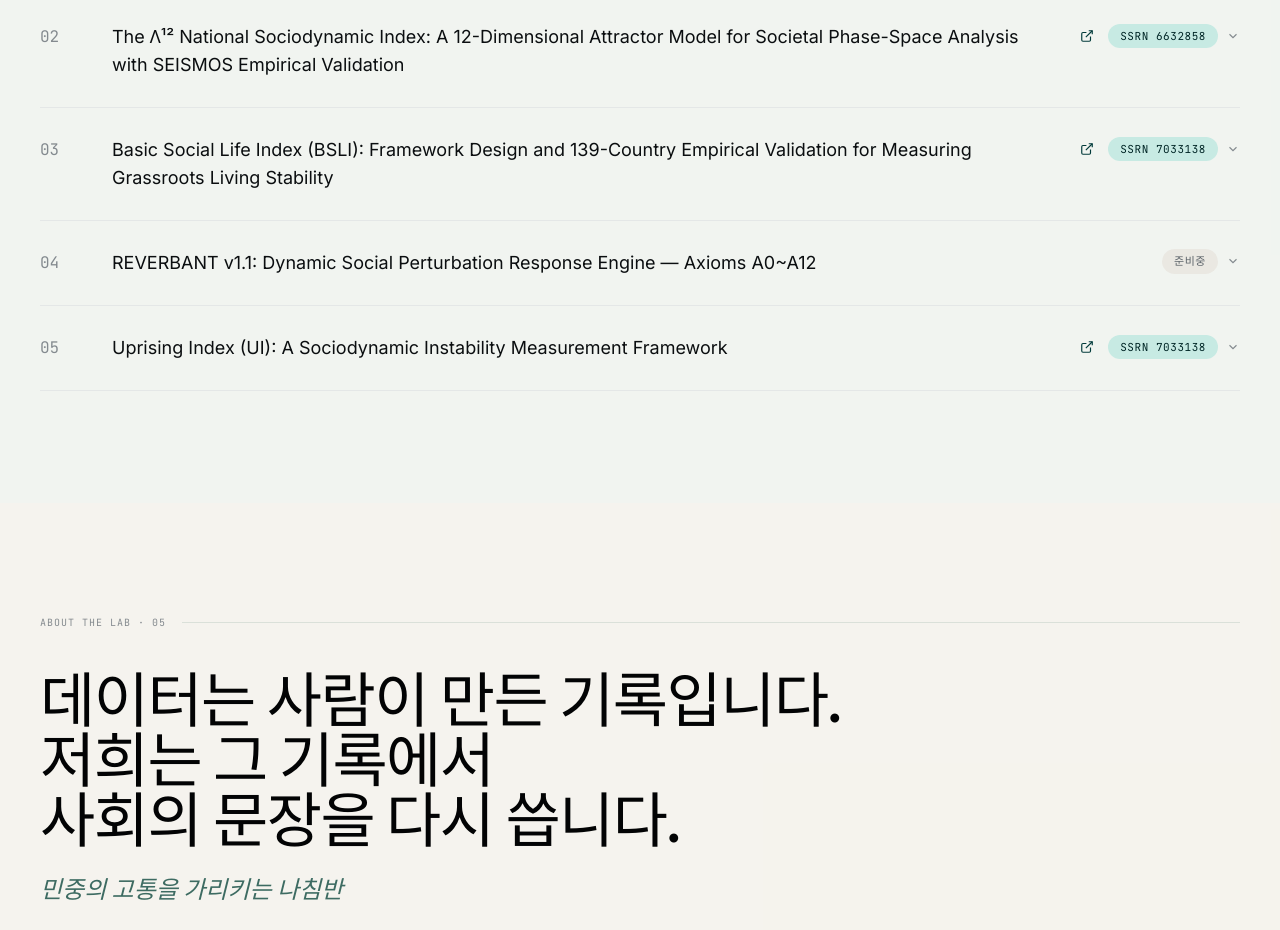
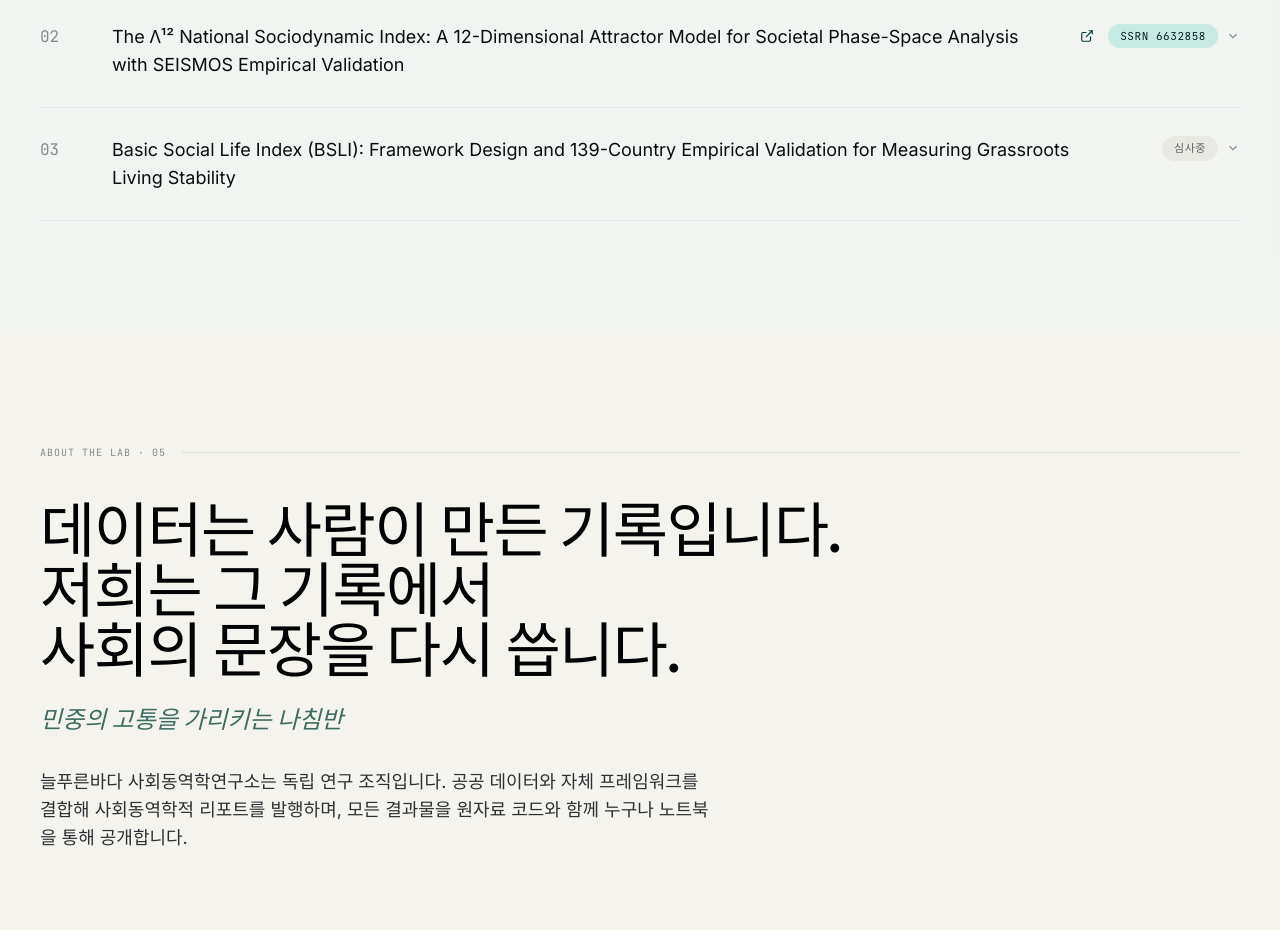
Before and after one commit to badaegopa/everbluesea-portal, a React (Vite) app: page / in a window 1280 px wide. Shown: the part 5080-6010 px from the top of the page. Built offline with nearby package versions, Linux system fonts and the light colour scheme; grey boxes are pictures that could not be loaded.

Commit message:
feat: Papers 04·05 삭제, 03개 정리 (6509200·6632858·7033138)

```diff
--- a/src/pages/home/components/Papers.tsx
+++ b/src/pages/home/components/Papers.tsx
@@ -99,21 +99,8 @@ export default function Papers() {
     {
       id: "03",
       title: "Basic Social Life Index (BSLI): Framework Design and 139-Country Empirical Validation for Measuring Grassroots Living Stability",
-      badge: "SSRN 7033138",
-      href: "https://papers.ssrn.com/sol3/papers.cfm?abstract_id=7033138",
-      note: "Under Review",
-    },
-    {
-      id: "04",
-      title: "REVERBANT v1.1: Dynamic Social Perturbation Response Engine — Axioms A0~A12",
-      badge: "준비중",
+      badge: "심사중",
       href: null,
-    },
-    {
-      id: "05",
-      title: "Uprising Index (UI): A Sociodynamic Instability Measurement Framework",
-      badge: "SSRN 7033138",
-      href: "https://papers.ssrn.com/sol3/papers.cfm?abstract_id=7033138",
     },
   ];
 
```
